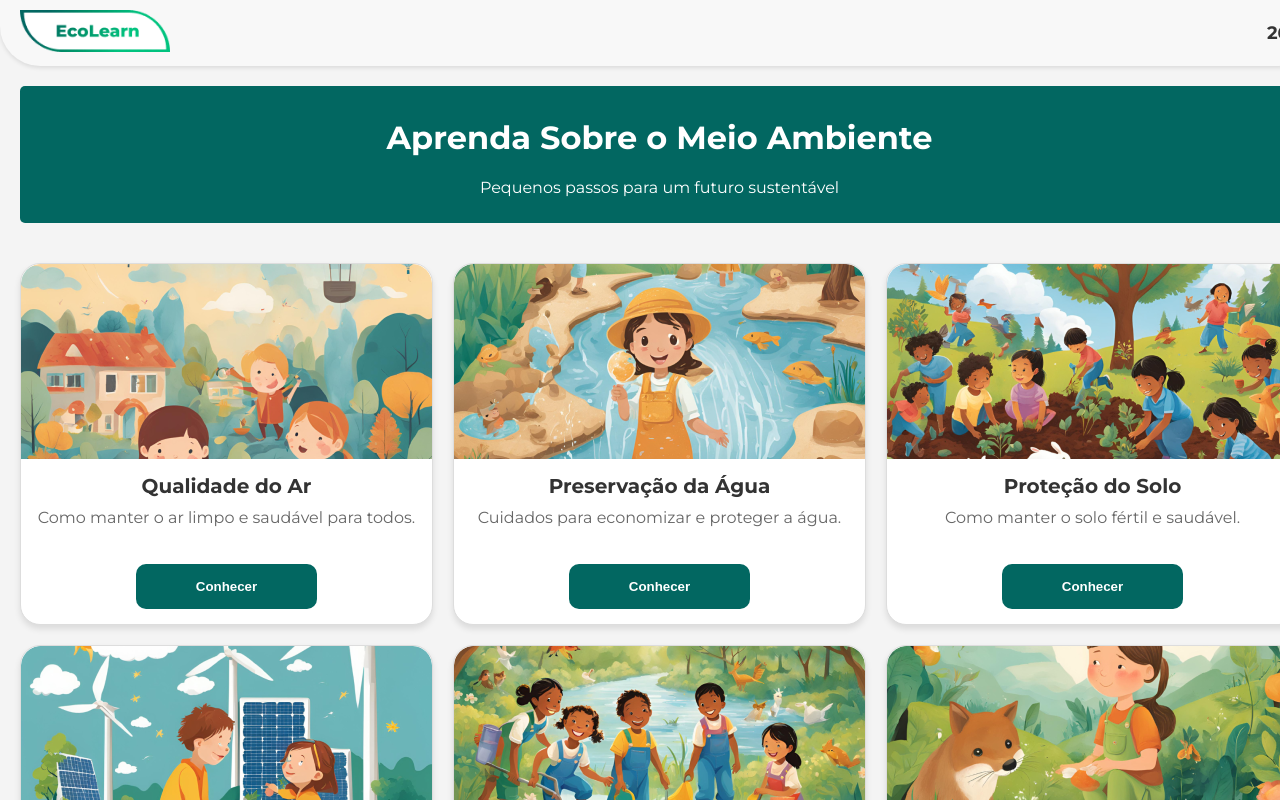
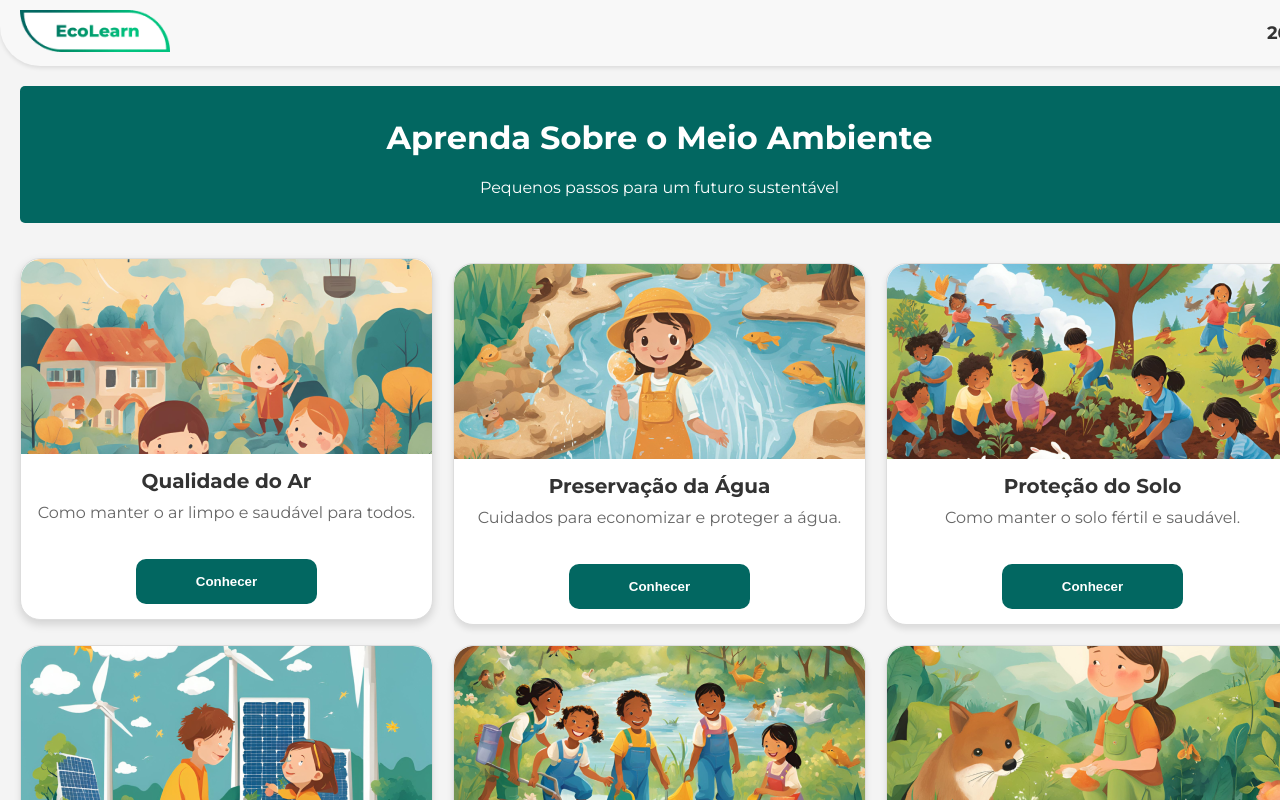
Before and after one commit to Viniware/EcoLearn, a React (Create React App) app in the folder frontend/: page /artigos in a window 1280 px wide. In both pictures the pointer is over the element 226 px from the left and 444 px from the top of the page. Shown: the top 800 px of the page. Built offline with nearby package versions, Linux system fonts and the light colour scheme.

Commit message:
ajuste no arquivo

```diff
--- a/frontend/src/pages/AprenderPage.css
+++ b/frontend/src/pages/AprenderPage.css
@@ -126,7 +126,7 @@
   border-radius: 10px;
   box-shadow: 0 2px 5px rgba(0, 0, 0, 0.1);
   padding: 15px;
-    margin-top: 250px;  /* Adicionando margem para afastar do topo */
+  margin-top: 250px; /* Adicionando margem para afastar do topo */
 }
 
 .missions-container h2 {
--- a/frontend/src/pages/ArtigosPage.css
+++ b/frontend/src/pages/ArtigosPage.css
@@ -27,6 +27,12 @@
   display: flex;
   flex-direction: column; /* Para alinhar o conteúdo verticalmente */
   overflow: hidden; /* Garante que nada extrapole os limites do cartão */
+  transition: transform 0.3s ease, box-shadow 0.3s ease; /* Adiciona uma transição suave */
+}
+
+.artigo-card:hover {
+  transform: translateY(-5px); /* Move o cartão para cima ao passar o mouse */
+  box-shadow: 0 4px 10px rgba(0, 0, 0, 0.15); /* Aumenta a sombra */
 }
 
 .artigo-card__imagem {
```
Lines whose indentation alone changed are shown as unchanged.
